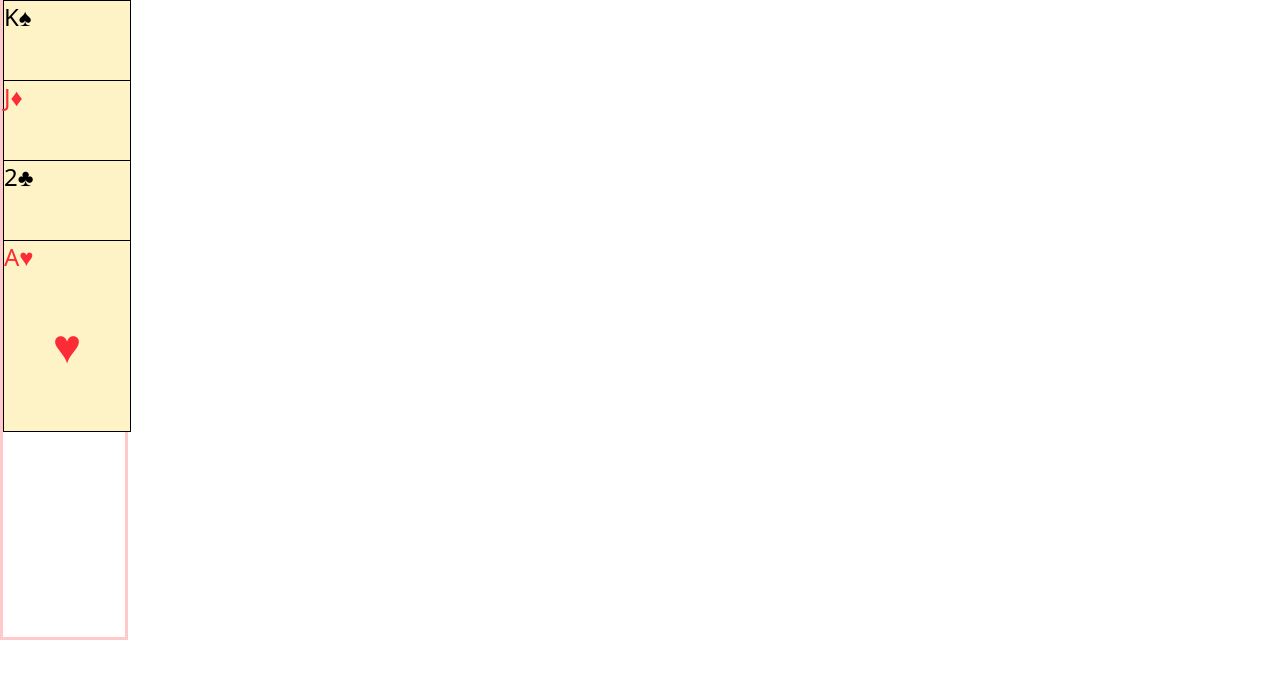
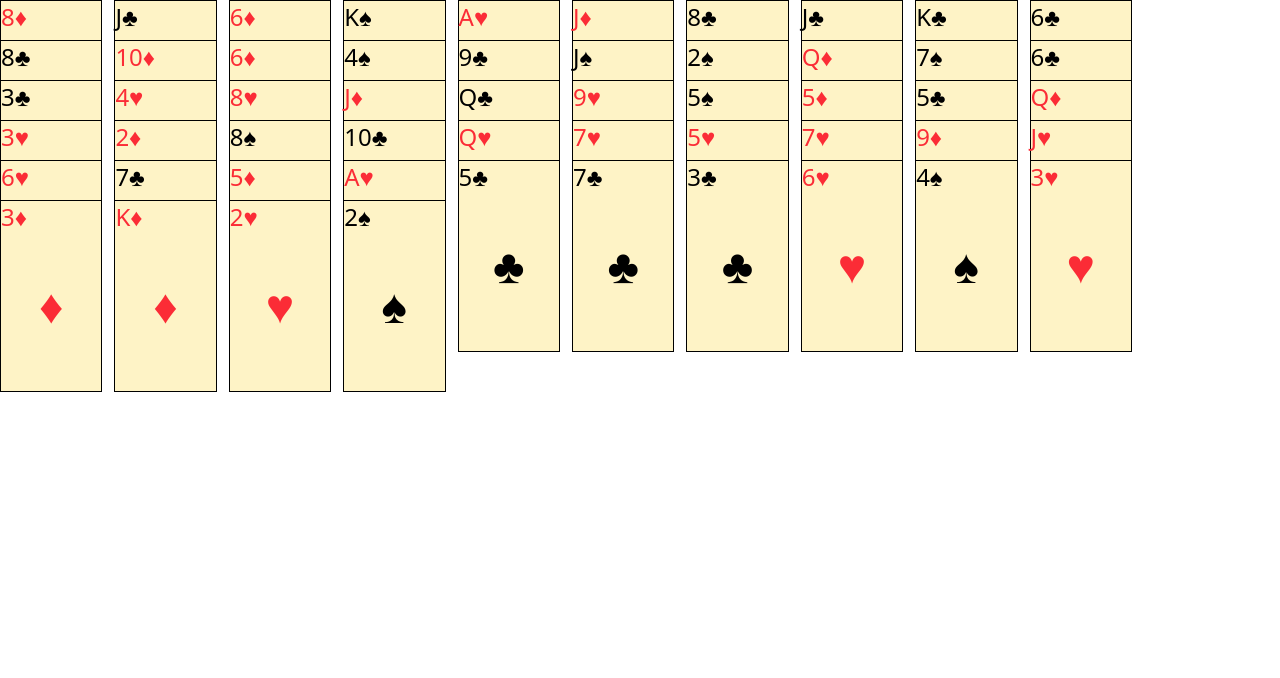
Before and after one commit to EthanVB123/spider, a plain HTML site: page index.html in a window 1280 px wide. Drawn offline with nearby package versions, Linux system fonts and the light colour scheme.

Commit message:
shuffles and displays starting layout of cards

```diff
--- a/index.html
+++ b/index.html
@@ -7,7 +7,7 @@
     <script src="script.js"></script>
     <script src="https://cdn.jsdelivr.net/npm/@tailwindcss/browser@4"></script>
 </head>
-<body class="h-[80vh]">
-    <div id="c" class="h-full"></div>
+<body class="h-[80vh] w-[100vw]">
+    <div id="game" class="h-full w-full flex gap-3"></div>
 </body>
 </html>
--- a/script.js
+++ b/script.js
@@ -19,12 +19,24 @@ function shuffle(items) {
     return items
 }
 
+// Returns the order of n standard decks of cards shuffled together.
+// Format: 52n-array of 2-arrays [suit, rank] where suit is a 1-character string in 'DSCH' and rank is int 0-12 where 0 is ace and 12 is king.
+function shuffleDecksOfCards(numDecks) {
+    let output = []
+    let suits = ['D','H','C','S']
+    for (let copy = 0; copy < numDecks; copy++) {
+        for (let rank = 0; rank < 13; rank++) {
+            suits.forEach((suit) => {output.push([suit, rank])})
+        }
+    }
+    return shuffle(output)
+}
 // Returns a HTML element of a card with given suit and rank.
 // suit should be a single character that is one of D,H,S,C
 // rank should be a number 0-12, where 0 is ace up to 12 is king
 function generateCardElement(suit, rank) {
     let card = document.createElement("div");
-    card.className = "card w-32 h-48 border border-black bg-amber-100";
+    card.className = "card w-[8vw] h-48 border border-black bg-amber-100";
 
     const ranks = ['A','2','3','4','5','6','7','8','9','10','J','Q','K']
     const rankString = ranks[rank]
@@ -57,11 +69,11 @@ function generateCardElement(suit, rank) {
 // cards is an array of 2-arrays [suit, rank]
 function generateCardStack(cards) {
     let stack = document.createElement('div');
-    stack.className = 'stack w-32 h-full border border-red-200 border-3';
+    stack.className = 'stack w-full h-full';
     for (let i = 0; i < cards.length; i++) {
         let card = generateCardElement(...cards[i]);
         card.classList.add('absolute')
-        card.style.top = `${80*i}px`
+        card.style.top = `${5*i}vh`
         card.style.zIndex = i
         stack.appendChild(card)
     }
@@ -70,6 +82,20 @@ function generateCardStack(cards) {
 
 window.onload = () => {
     //const myCard = generateCardElement('D', '11')
-    const cardlist = [['S','12'],['D','10'],['C','1'],['H','0']]
-    document.getElementById('c').appendChild(generateCardStack(cardlist))
+    const mainGameObject = document.getElementById('game')
+    const stackSizes = [6,6,6,6,5,5,5,5,5,5] // starting arrangement of how many cards are in each column
+    const cards = shuffleDecksOfCards(2) // shuffle and distribute the cards
+    let cardsDealt = 0 //how many cards have already been dealt
+    // create the playing columns and fill them with cards
+    for (let i = 0; i < stackSizes.length; i++) {
+        stackLocation = document.createElement('div')
+        stackLocation.className = 'h-full w-[8vw] flex-none gap-[1vw] stack-location'
+        stackLocation.id = `location-${i}`
+        const cardsToDeal = cards.slice(cardsDealt, cardsDealt+stackSizes[i])
+        cardsDealt += stackSizes[i]
+        stackLocation.appendChild(generateCardStack(cardsToDeal))
+        mainGameObject.appendChild(stackLocation)
+    }
+    //const cardlist = shuffle([['S','12'],['D','10'],['C','1'],['H','0']])
+    //document.getElementById('game').appendChild(generateCardStack(cardlist))
 };
```
